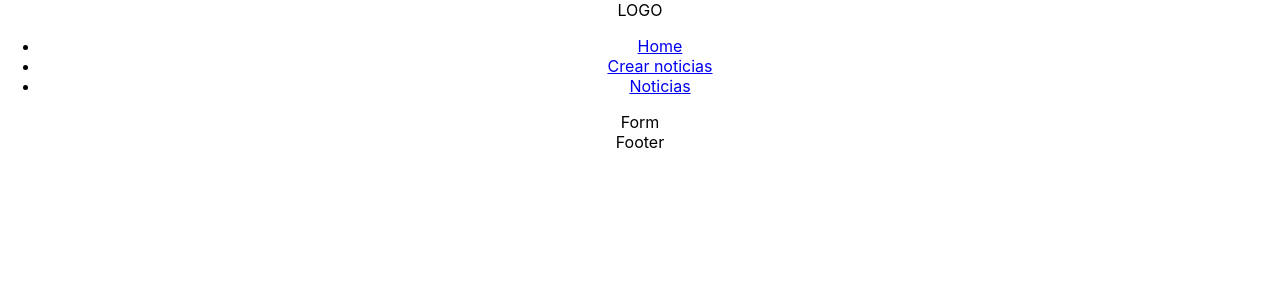
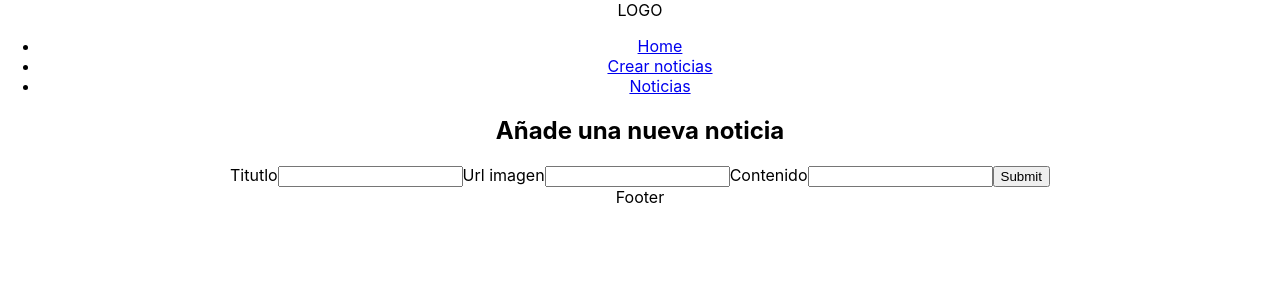
Before and after one commit to IvanQGervas/web-noticias-react, a React (Create React App) app: page /form in a window 1280 px wide. Shown: the top 300 px of the page. Built offline with nearby package versions, Linux system fonts and the light colour scheme.

Commit message:
logica de Form echa

```diff
--- a/src/components/Form/Form.js
+++ /dev/null
@@ -1,9 +0,0 @@
-import React, { Component } from "react";
-
-class Form extends Component {
-  render() {
-    return <div>Form</div>;
-  }
-}
-
-export default Form;
--- /dev/null
+++ b/src/components/Form/Form.jsx
@@ -0,0 +1,73 @@
+import React, { Component } from "react";
+// import { collection, addDoc } from "firebase/firestore";
+
+// import { db } from '../../firebase/configFirebase'
+
+class Form extends Component {
+
+  constructor(props) {
+    super(props)
+
+    this.state = {
+
+    }
+  }
+
+
+  // handleSubmit = (event) => {
+  //   event.preventDefault()
+
+  //   const noticia = {}
+  //   try {
+  //     const docRef = await addDoc(collection(db, "news"), noticia);
+  //     console.log("Document written with ID: ", docRef.id);
+  //   } catch (e) {
+  //     console.error("Error adding document: ", e);
+  //   }
+  // }
+// }
+
+  handleSubmit = (event) => {
+    event.preventDefault()
+    const title = event.target.elements.titulo.value
+    const urlToImage = event.target.elements.img.value
+    const publishedAt = event.target.elements.contenido.value
+
+    const obj = {
+      title,
+      urlToImage,
+      publishedAt,
+    }
+    this.props.handleStateNews(obj)
+  }
+
+render() {
+  return (
+    <div>
+      <h2>Añade una nueva noticia</h2>
+
+      <form onSubmit={this.handleSubmit}>
+        <label>Titutlo</label>
+        <input type="text" name="titulo" />
+
+        <label>Url imagen</label>
+        <input type="text" name="img" />
+
+        <label>Contenido</label>
+        <input type="text" name="contenido" />
+
+        <input type="submit" />
+      </form>
+    </div>
+  )
+}
+}
+
+export default Form;
+
+
+// author
+// title
+// urlToImage
+// publishedAt
+// content
--- a/src/components/Home/Home.js
+++ b/src/components/Home/Home.js
@@ -1,8 +1,8 @@
 import React, { Component } from "react";
-import { collection, addDoc } from "firebase/firestore";
+// import { collection, addDoc } from "firebase/firestore";
 
 import userContext from '../../context/userContext'
-import { db } from '../../firebase/configFirebase'
+// import { db } from '../../firebase/configFirebase'
 
 class Home extends Component {
 
@@ -13,14 +13,14 @@ class Home extends Component {
 
 
 
-  pruebaFirebase = async (noticia) => {
-    try {
-      const docRef = await addDoc(collection(db, "noticias"), noticia);
-      console.log("Document written with ID: ", docRef.id);
-    } catch (e) {
-      console.error("Error adding document: ", e);
-    }
-  }
+  // pruebaFirebase = async (noticia) => {
+  //   try {
+  //     const docRef = await addDoc(collection(db, "noticias"), noticia);
+  //     console.log("Document written with ID: ", docRef.id);
+  //   } catch (e) {
+  //     console.error("Error adding document: ", e);
+  //   }
+  // }
 
   handleSubmit = (event) => {
     event.preventDefault()
@@ -46,8 +46,6 @@ class Home extends Component {
           </div>
         }
       </userContext.Consumer>
-
-
     )
   }
 }
--- a/src/components/ListNews/ListNews.js
+++ b/src/components/ListNews/ListNews.js
@@ -1,8 +1,18 @@
 import React, { Component } from "react";
+import Card from '../Card'
 
 class ListNews extends Component {
+
+  state = {
+    news: [this.props.news]
+  }
+
   render() {
-    return <div>ListNews</div>;
+    return (
+      <div>
+        {this.state.news.map(el => <Card  />)}
+      </div>
+    );
   }
 }
 
--- a/src/components/Main/Main.jsx
+++ b/src/components/Main/Main.jsx
@@ -7,14 +7,23 @@ import { Route, Switch } from 'react-router-dom';
 
 
 class Main extends Component {
+
+  state = {
+    news: []
+  }
+
+  handleStateNews = (newNew) => { // Función para modificar el state, pasada al Form
+    this.setState({ news: [...this.state.news, newNew] })
+  }
+
   render() {
     return (
       <main>
         <Switch>
-          <Route path='/' component={Home} exact />
-          <Route path='/form' component={Form}  />
-          <Route path='/list' component={ListNews}  />
-          <Route component={Error}  />
+          <Route exact path="/" component={Home} />
+          <Route path="/form" component={() => <Form handleStateNews={this.handleStateNews} />} />
+          <Route path='/list' component={() => <ListNews news={this.state.news} />} />
+          <Route component={Error} />
         </Switch>
       </main>
     )
```
